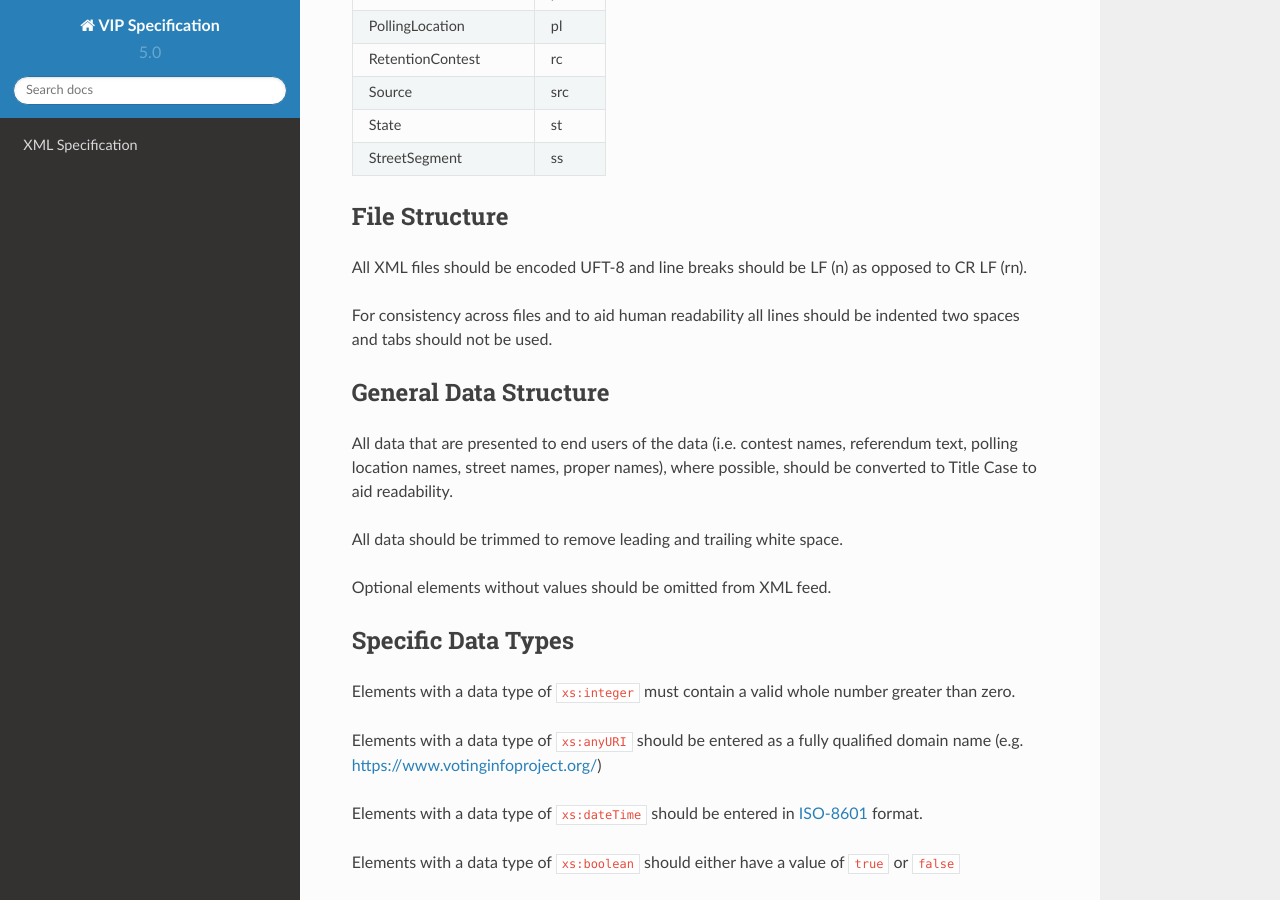
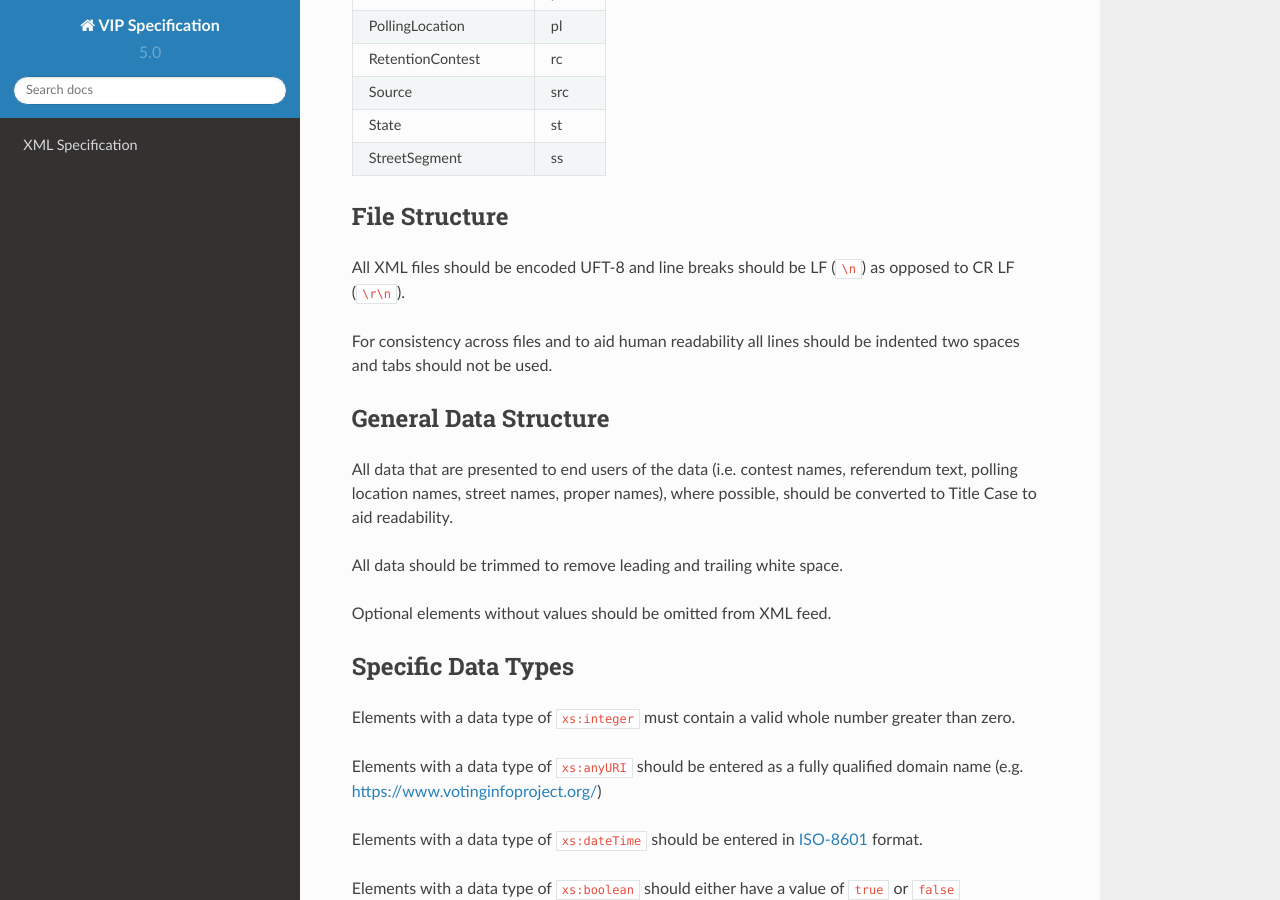
Before and after one commit to votinginfoproject/vip-specification, a Sphinx documentation site: the page built from docs/xml/xml_data_best_practices.rst, in a window 1280 px wide and 900 px high, scrolled down 1074 px. Built offline with Sphinx 7.4.7 and the Read the Docs theme 2.0.0, drawn with Linux system fonts in a browser that asks for light colours.

Commit message:
Formatting fixes

```diff
--- a/docs/xml/xml_data_best_practices.rst
+++ b/docs/xml/xml_data_best_practices.rst
@@ -69,7 +69,7 @@ is a list of preferred prefixes by element:
 
 File Structure
 --------------
-All XML files should be encoded UFT-8 and line breaks should be LF (\n) as opposed to CR LF (\r\n).
+All XML files should be encoded UFT-8 and line breaks should be LF (``\n``) as opposed to CR LF (``\r\n``).
 
 For consistency across files and to aid human readability all lines should be indented two spaces and tabs should not
 be used.
```
